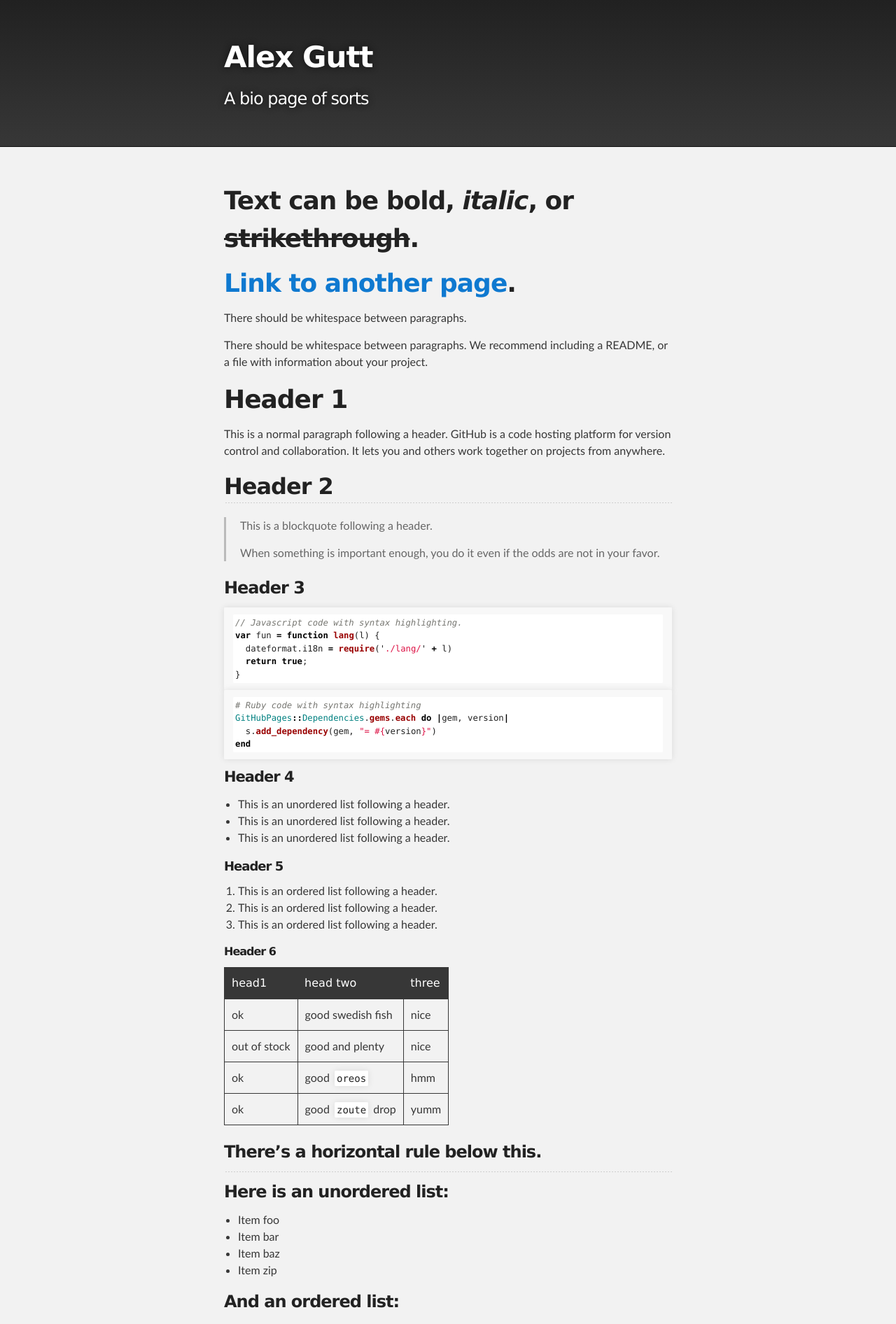
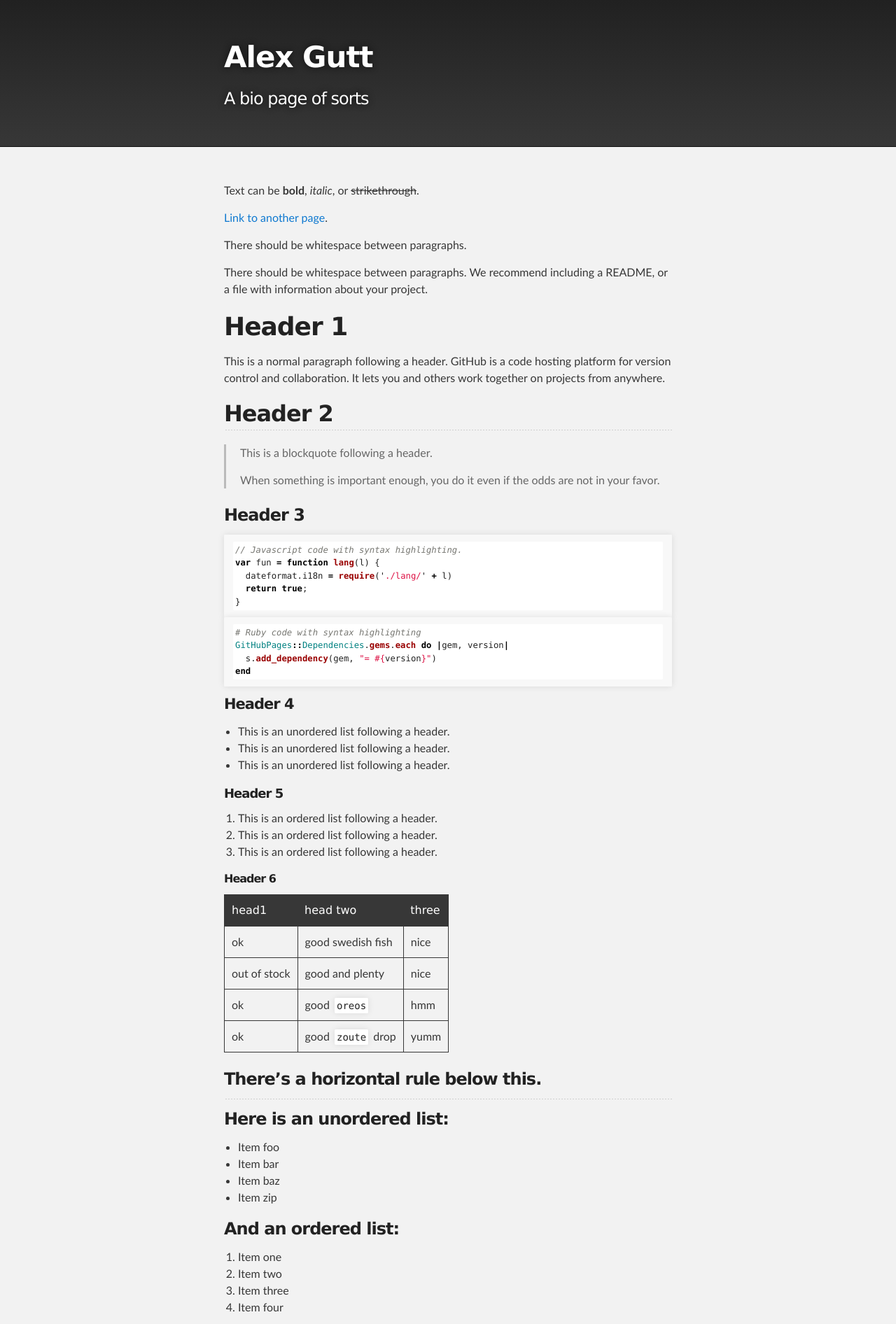
Before and after one commit to alex-gutt/alex-gutt.github.io, a Jekyll site: the page built from index.md, in a window 1280 px wide. Shown: the top 1892 px of the page at 70% size. Built offline with Jekyll 4.4.1, drawn with Linux system fonts in a browser that asks for light colours; our own code applies the rules of GitHub Pages for plain Markdown files.

```diff
--- a/index.md
+++ b/index.md
@@ -2,9 +2,9 @@
 layout: default
 ---
 
-# Text can be **bold**, _italic_, or ~~strikethrough~~.
+Text can be **bold**, _italic_, or ~~strikethrough~~.
 
-# [Link to another page](./another-page.html).
+[Link to another page](./another-page.html).
 
 There should be whitespace between paragraphs.
 
```
